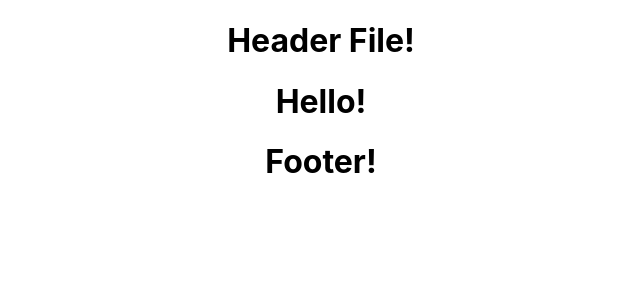
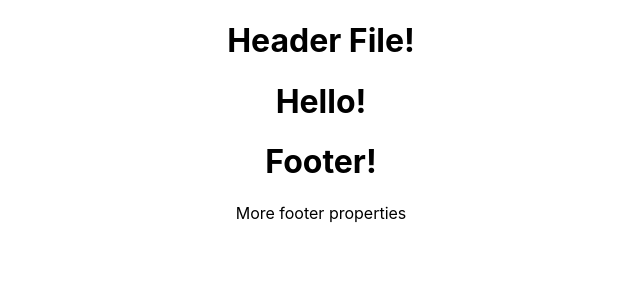
Before and after one commit to tarmacjupiter/zephyrus, a React (Create React App) app: page / in a window 1280 px wide. Shown: the top 300 px of the page, without its empty margins (319-959 px from the left). Built offline with nearby package versions, Linux system fonts and the light colour scheme.

Commit message:
env in the ignore

```diff
--- a/src/components/Footer.js
+++ b/src/components/Footer.js
@@ -4,6 +4,7 @@ function Footer(){
     return (
         <div>
             <h1>Footer!</h1>
+            <p>More footer properties</p>
         </div>
     )
 }
```
Also changed, not shown: 1 other file (tests, documents, lock files or other folders).
